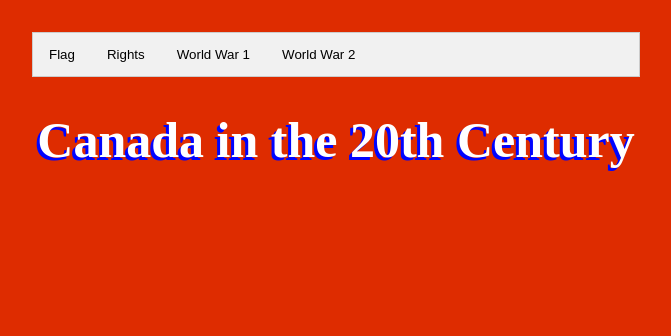
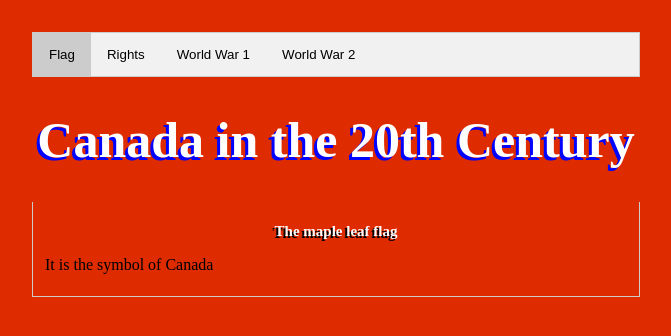
Before and after one commit to codekid-rgb/homesite, a plain HTML site: page cansite/index.html in a window 1280 px wide. Both pictures are taken after a click on the button "Flag". Shown: the whole page, without its empty margins (304-975 px from the left). Drawn offline with Linux system fonts and the light colour scheme.

Commit message:
Fix spelling

```diff
--- a/cansite/index.html
+++ b/cansite/index.html
@@ -28,7 +28,7 @@
   <p>It was a big, bad war.</p>
 </div>
 
-<div id="Flag" class="tabcontent">
+<div id="flag" class="tabcontent">
   <h3>The maple leaf flag</h3>
   <p>It is the symbol of Canada</p>
 </div>
```
